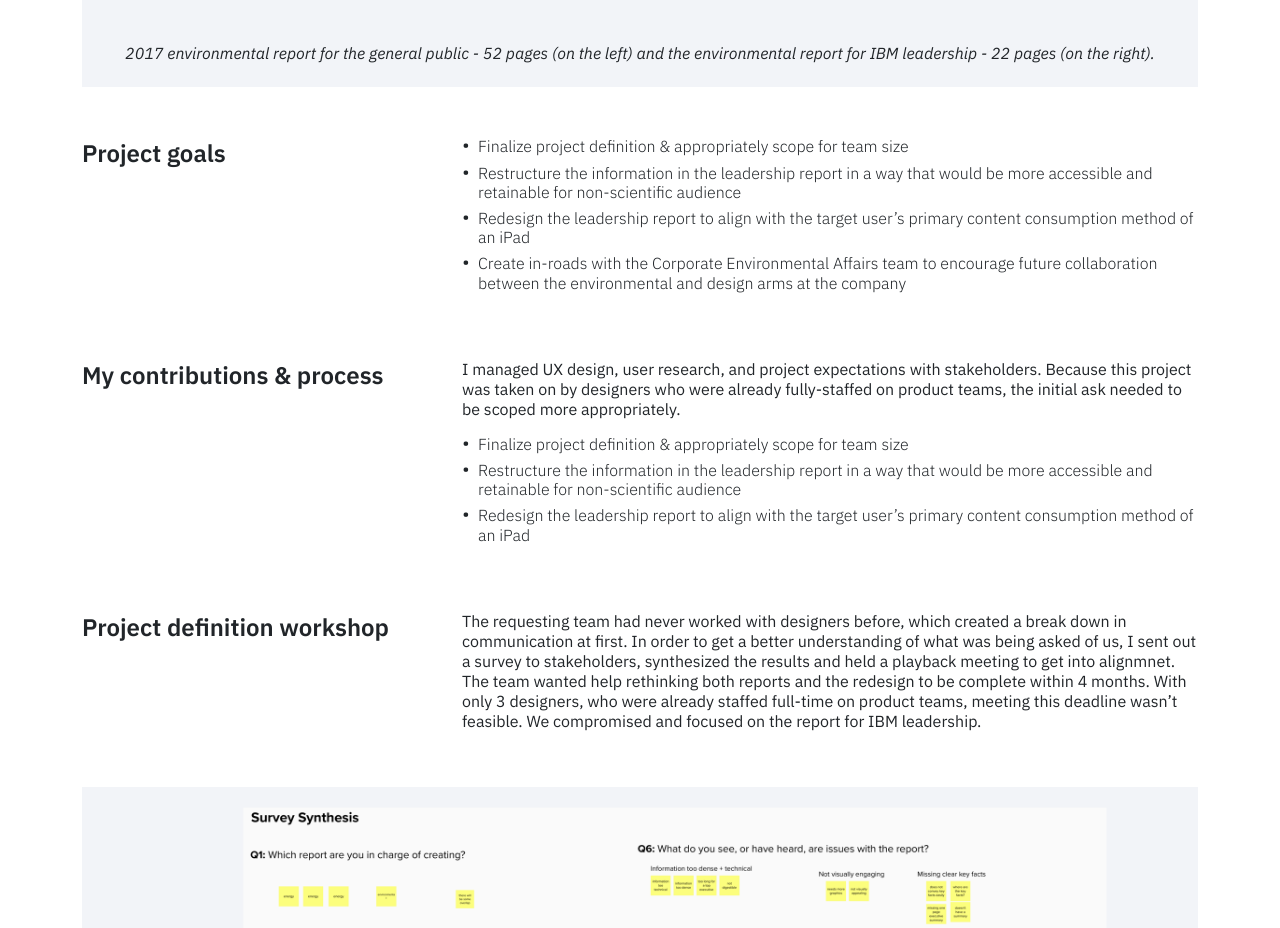
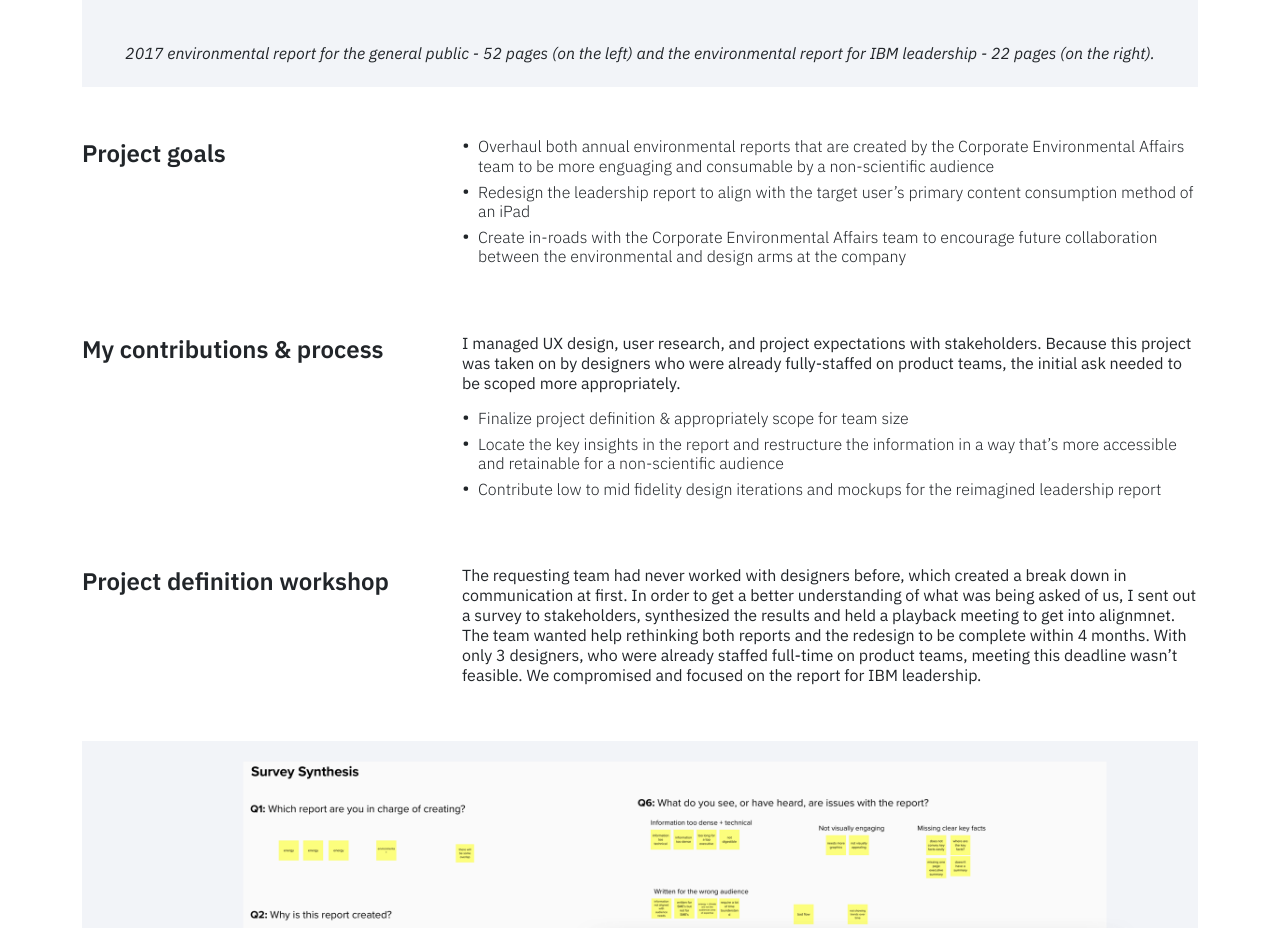
Before and after one commit to Meyer-and-Moon-Enterprises/moon-portfolio, a Next.js app: page /case-studies/energy-report in a window 1280 px wide. Shown: the part 1420-2348 px from the top of the page. Built offline with nearby package versions, Linux system fonts and the light colour scheme.

Commit message:
update copy; add readme

```diff
--- a/src/pages/_app.js
+++ b/src/pages/_app.js
@@ -12,6 +12,7 @@ export default function App({ Component, pageProps }) {
     <>
       <Head>
         <meta name='viewport' content='width=device-width, initial-scale=1' />
+        <title>Genuine Jesse</title>
       </Head>
       <Navbar />
       <AnimatePresence mode="wait" initial={false}>
--- a/src/pages/case-studies/design-guide.js
+++ b/src/pages/case-studies/design-guide.js
@@ -112,12 +112,12 @@ export default function designGuide() {
 
         <CaseText
           title='Site architecture'
-          description={['Because the initial strategy for this project was to mimick the format of the IBM Design Language site, there was little thought about how the CIO Design Guide’s site architecture might need to differ. As the usability testing feedback rolled in it was clear that the initial version of the site’s architecture was confusing and dense. I was able to break out the CIO design specific guidelines from the base styles brought over by the IBM Design Language which made all the difference.']}
+          description={['As the usability testing feedback rolled in it was clear that the initial version of the site’s architecture was confusing and dense. I was able to break out the CIO design specific guidelines from the base styles brought over by the IBM Design Language which made all the difference.']}
         />
 
         <CaseImage
           image="/images/design-guide/cs-design-guide-image06.png"
-          caption='Quick jump off points to popular sections and the design guidance table were highly requested by users.'
+          caption='The first version of the CIO Design Guide’s site map was confusing to users.'
         />
 
         <CaseText
@@ -139,7 +139,7 @@ export default function designGuide() {
             'With in the first month of MVP launch our Sketch libraries were downloaded 36 times (118 person design team)',
             'Observing less deviation from design guidance from design deliverables produced for CIO projects ',
             'Shortly after MVP; print, brand & logos, motion and storyboarding guidance were added to the guide',
-            'The work & research from this project served as the bedrock to additonal internal branding projects that came after it. Read more about internal branding at IBM. '
+            'The work & research from this project served as the bedrock to additonal internal branding projects that came after it.'
           ]}
         />
 
--- a/src/pages/case-studies/energy-report.js
+++ b/src/pages/case-studies/energy-report.js
@@ -36,8 +36,7 @@ export default function energyReport() {
         <CaseText
           title="Project goals"
           listItems={[
-            'Finalize project definition & appropriately scope for team size ',
-            'Restructure the information in the leadership report in a way that would be more accessible and retainable for non-scientific audience',
+            "Overhaul both annual environmental reports that are created by the Corporate Environmental Affairs team to be more enguaging and consumable by a non-scientific audience ",
             'Redesign the leadership report to align with the target user’s primary content consumption method of an iPad',
             'Create in-roads with the Corporate Environmental Affairs team to encourage future collaboration between the environmental and design arms at the company'
           ]}
@@ -49,8 +48,8 @@ export default function energyReport() {
           description={["I managed UX design, user research, and project expectations with stakeholders. Because this project was taken on by designers who were already fully-staffed on product teams, the initial ask needed to be scoped more appropriately."]}
           listItems={[
             'Finalize project definition & appropriately scope for team size ',
-            'Restructure the information in the leadership report in a way that would be more accessible and retainable for non-scientific audience ',
-            'Redesign the leadership report to align with the target user’s primary content consumption method of an iPad'
+            'Locate the key insights in the report and restructure the information in a way that’s more accessible and retainable for a non-scientific audience',
+            'Contribute low to mid fidelity design iterations and mockups for the reimagined leadership report'
           ]}
         />
 
--- a/src/pages/case-studies/whitewater.js
+++ b/src/pages/case-studies/whitewater.js
@@ -85,7 +85,7 @@ export default function whitewater() {
 
         <CaseImage
           image="/images/whitewater/cs-whitewater-image-04.png"
-          caption='Along with a The Whitewater Slack team directoty (on the left) was the stopgap solution as we waited for the launch of Slack Enterprise Grid (on the right).copy of the IDL color palette, the CIO Design Guide provided color resources for common design tools used on the team. '
+          caption='The Whitewater Slack team directory (on the left) was the stopgap solution as we waited for the launch of Slack Enterprise Grid (on the right).'
         />
 
         <CaseText
```
Also changed, not shown: 1 other file (tests, documents, lock files or other folders).
